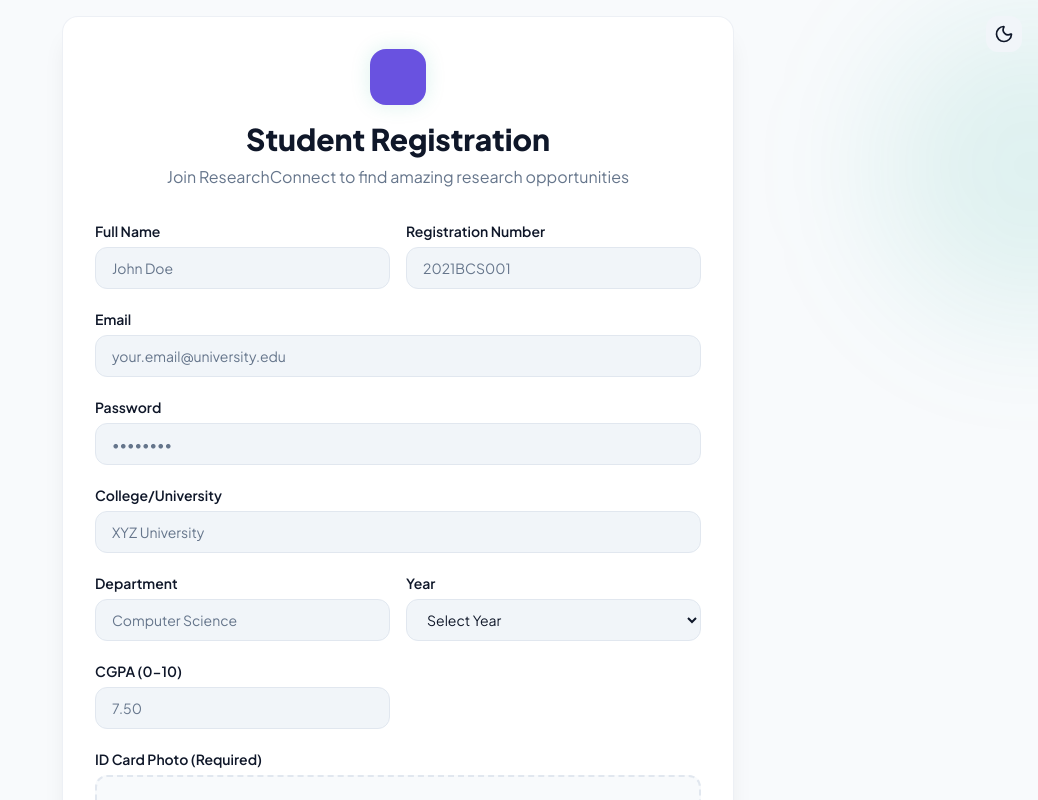
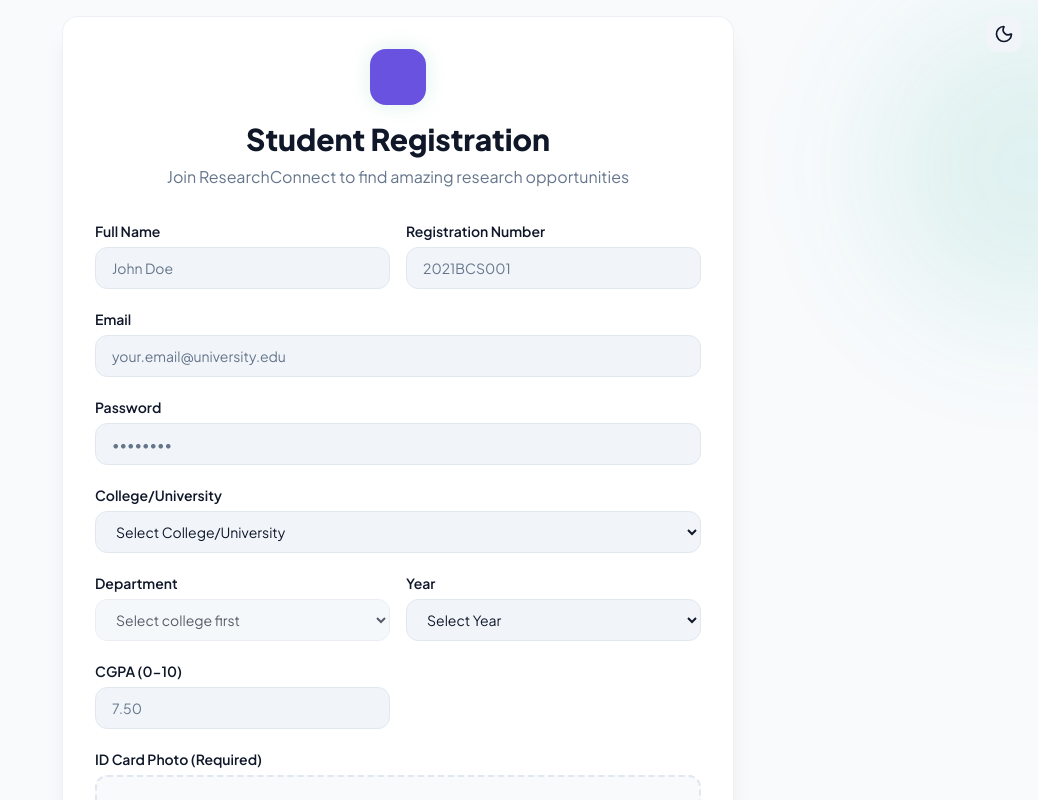
Before and after one commit to sid77x/profhub, a React (Vite) app in the folder frontend/: page /student/register in a window 1280 px wide. Shown: the top 800 px of the page, without its empty margins (242-1280 px from the left). Built offline with nearby package versions, Linux system fonts and the light colour scheme.

Commit message:
drop downss

```diff
--- /dev/null
+++ b/frontend/src/data/manipal.ts
@@ -0,0 +1,40 @@
+export type CollegeOption = {
+  value: string;
+  label: string;
+};
+
+export const manipalColleges: CollegeOption[] = [
+  { value: 'MIT', label: 'Manipal Institute of Technology (MIT)' },
+  { value: 'KMC', label: 'Kasturba Medical College (KMC)' },
+  { value: 'MCOPS', label: 'Manipal College of Pharmaceutical Sciences (MCOPS)' },
+  { value: 'MCHP', label: 'Manipal College of Health Professions (MCHP)' },
+  { value: 'MSAP', label: 'Manipal School of Architecture and Planning (MSAP)' },
+  { value: 'WGSHA', label: 'Welcomgroup Graduate School of Hotel Administration (WGSHA)' },
+  { value: 'MIC', label: 'Manipal Institute of Communication (MIC)' },
+  { value: 'MCODS', label: 'Manipal College of Dental Sciences (MCODS)' },
+  { value: 'MCON', label: 'Manipal College of Nursing (MCON)' },
+  { value: 'MSLS', label: 'Manipal School of Life Sciences (MSLS)' },
+  { value: 'MSIS', label: 'Manipal School of Information Sciences (MSIS)' },
+  { value: 'MSM', label: 'Manipal School of Management (MSM)' }
+];
+
+export const manipalDepartmentsByCollege: Record<string, string[]> = {
+  MIT: [
+    'School of Computer Engineering',
+    'School of Civil & Chemical Engineering',
+    'School of Electrical Engineering',
+    'School of Mechanical Engineering',
+    'School of Basic Sciences, Humanities & Management Physics'
+  ],
+  KMC: ['(Departments coming soon)'],
+  MCOPS: ['(Departments coming soon)'],
+  MCHP: ['(Departments coming soon)'],
+  MSAP: ['(Departments coming soon)'],
+  WGSHA: ['(Departments coming soon)'],
+  MIC: ['(Departments coming soon)'],
+  MCODS: ['(Departments coming soon)'],
+  MCON: ['(Departments coming soon)'],
+  MSLS: ['(Departments coming soon)'],
+  MSIS: ['(Departments coming soon)'],
+  MSM: ['(Departments coming soon)']
+};
--- a/frontend/src/pages/auth/Register.tsx
+++ b/frontend/src/pages/auth/Register.tsx
@@ -3,6 +3,7 @@
 import { motion } from 'framer-motion';
 import { authApi } from '../../api/auth';
 import ThemeToggle from '../../components/ThemeToggle';
+import { manipalColleges, manipalDepartmentsByCollege } from '../../data/manipal';
 
 const Register: React.FC = () => {
   const navigate = useNavigate();
@@ -15,6 +16,9 @@
   const [error, setError] = useState('');
   const [loading, setLoading] = useState(false);
 
+  const selectedCollege = manipalColleges.find((college) => college.value === formData.college_name);
+  const departmentOptions = formData.college_name ? (manipalDepartmentsByCollege[formData.college_name] || []) : [];
+
   const handleSendOtp = async (e: React.FormEvent) => {
     e.preventDefault();
     setError('');
@@ -23,7 +27,9 @@
     try {
       await authApi.requestRegisterOtp({
         name: formData.name, email: formData.email, password: formData.password,
-        department: formData.department, college_name: formData.college_name, qualification: formData.qualification,
+        department: formData.department,
+        college_name: selectedCollege?.label || formData.college_name,
+        qualification: formData.qualification,
       });
       setOtpSent(true);
       alert('OTP sent to your email. Please enter it below.');
@@ -93,13 +99,40 @@
 
             <div>
               <label className="block text-sm font-semibold text-foreground mb-1.5">College/University</label>
-              <input type="text" disabled={otpSent} value={formData.college_name} onChange={(e) => setFormData({ ...formData, college_name: e.target.value })} className={inputClass} placeholder="e.g., MIT, Stanford" />
+              <select
+                required
+                disabled={otpSent}
+                value={formData.college_name}
+                onChange={(e) => {
+                  const nextCollege = e.target.value;
+                  const nextDepartments = manipalDepartmentsByCollege[nextCollege] || [];
+                  const nextDepartment = nextDepartments.length === 1 ? nextDepartments[0] : '';
+                  setFormData({ ...formData, college_name: nextCollege, department: nextDepartment });
+                }}
+                className={inputClass}
+              >
+                <option value="">Select College/University</option>
+                {manipalColleges.map((college) => (
+                  <option key={college.value} value={college.value}>{college.label}</option>
+                ))}
+              </select>
             </div>
 
             <div className="grid grid-cols-2 gap-4">
               <div>
                 <label className="block text-sm font-semibold text-foreground mb-1.5">Department</label>
-                <input type="text" required disabled={otpSent} value={formData.department} onChange={(e) => setFormData({ ...formData, department: e.target.value })} className={inputClass} placeholder="Computer Science" />
+                <select
+                  required
+                  disabled={otpSent || !formData.college_name}
+                  value={formData.department}
+                  onChange={(e) => setFormData({ ...formData, department: e.target.value })}
+                  className={inputClass}
+                >
+                  <option value="">{formData.college_name ? 'Select Department' : 'Select college first'}</option>
+                  {departmentOptions.map((department) => (
+                    <option key={department} value={department}>{department}</option>
+                  ))}
+                </select>
               </div>
               <div>
                 <label className="block text-sm font-semibold text-foreground mb-1.5">Qualification</label>
--- a/frontend/src/pages/student/StudentRegister.tsx
+++ b/frontend/src/pages/student/StudentRegister.tsx
@@ -5,6 +5,7 @@
 import toast from 'react-hot-toast';
 import { useAuthStore } from '../../store/authStore';
 import ThemeToggle from '../../components/ThemeToggle';
+import { manipalColleges, manipalDepartmentsByCollege } from '../../data/manipal';
 
 const API_URL = 'http://localhost:8000/api';
 
@@ -20,6 +21,9 @@
   const [idCardImage, setIdCardImage] = useState<string | null>(null);
   const [imagePreview, setImagePreview] = useState<string | null>(null);
 
+  const selectedCollege = manipalColleges.find((college) => college.value === formData.college_name);
+  const departmentOptions = formData.college_name ? (manipalDepartmentsByCollege[formData.college_name] || []) : [];
+
   const handleSendOtp = async (e: React.FormEvent) => {
     e.preventDefault();
 
@@ -32,6 +36,7 @@
     try {
       await axios.post(`${API_URL}/students/register/request-otp`, {
         ...formData,
+        college_name: selectedCollege?.label || formData.college_name,
         year: parseInt(formData.year),
         cgpa: parseFloat(formData.cgpa),
         id_card_image: idCardImage
@@ -62,6 +67,13 @@
 
   const handleChange = (e: React.ChangeEvent<HTMLInputElement | HTMLSelectElement>) => {
     setFormData((prev) => ({ ...prev, [e.target.name]: e.target.value }));
+  };
+
+  const handleCollegeChange = (e: React.ChangeEvent<HTMLSelectElement>) => {
+    const nextCollege = e.target.value;
+    const nextDepartments = manipalDepartmentsByCollege[nextCollege] || [];
+    const nextDepartment = nextDepartments.length === 1 ? nextDepartments[0] : '';
+    setFormData((prev) => ({ ...prev, college_name: nextCollege, department: nextDepartment }));
   };
 
   const handleImageChange = (e: React.ChangeEvent<HTMLInputElement>) => {
@@ -137,13 +149,37 @@
 
           <div>
             <label className="block text-sm font-semibold text-foreground mb-1.5">College/University</label>
-            <input type="text" name="college_name" disabled={otpSent} value={formData.college_name} onChange={handleChange} className={inputClass} placeholder="XYZ University" />
+            <select
+              name="college_name"
+              required
+              disabled={otpSent}
+              value={formData.college_name}
+              onChange={handleCollegeChange}
+              className={inputClass}
+            >
+              <option value="">Select College/University</option>
+              {manipalColleges.map((college) => (
+                <option key={college.value} value={college.value}>{college.label}</option>
+              ))}
+            </select>
           </div>
 
           <div className="grid grid-cols-2 gap-4">
             <div>
               <label className="block text-sm font-semibold text-foreground mb-1.5">Department</label>
-              <input type="text" name="department" required disabled={otpSent} value={formData.department} onChange={handleChange} className={inputClass} placeholder="Computer Science" />
+              <select
+                name="department"
+                required
+                disabled={otpSent || !formData.college_name}
+                value={formData.department}
+                onChange={handleChange}
+                className={inputClass}
+              >
+                <option value="">{formData.college_name ? 'Select Department' : 'Select college first'}</option>
+                {departmentOptions.map((department) => (
+                  <option key={department} value={department}>{department}</option>
+                ))}
+              </select>
             </div>
             <div>
               <label className="block text-sm font-semibold text-foreground mb-1.5">Year</label>
```
